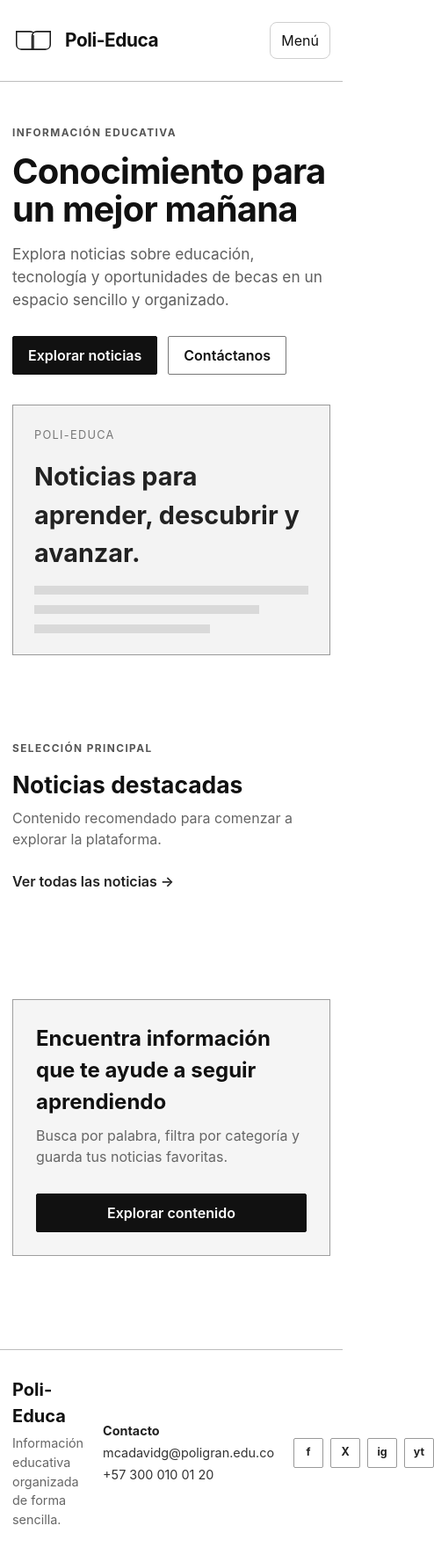
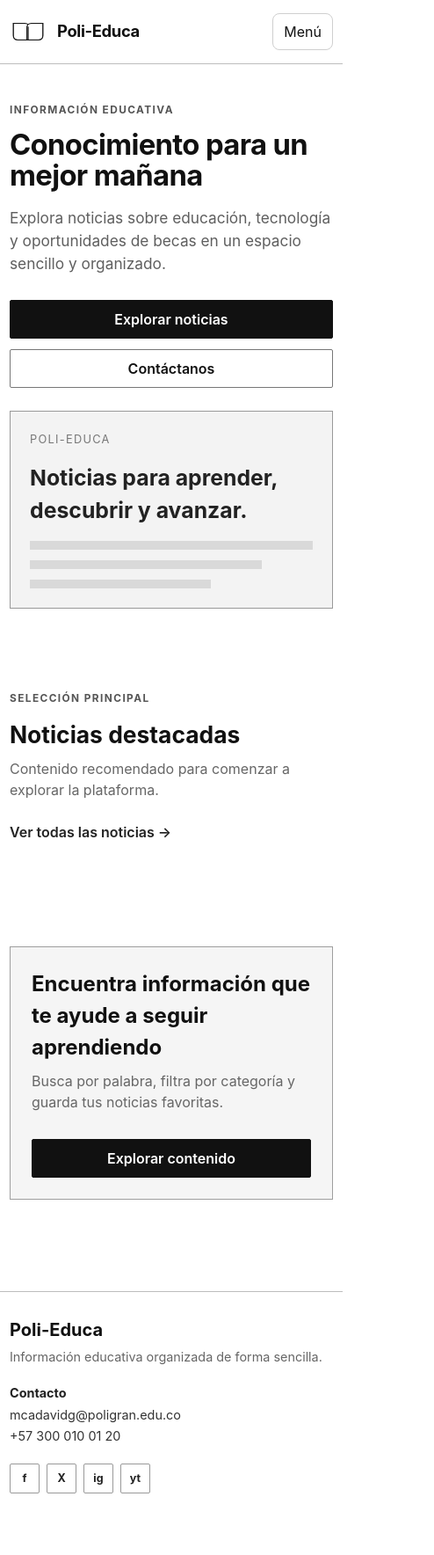
Before and after one commit to MCG1987/Poli-Educa, an Angular app: page / in a window 390 px wide. Shown: the whole page at 88% size, 494 px wide, since content can reach past the window. After the commit the page ends 1726 px from the top, so only its background shows below. Built offline with nearby package versions, Linux system fonts and the light colour scheme.

Commit message:
style: ajustar responsive y pulido visual final

```diff
--- a/src/styles.css
+++ b/src/styles.css
@@ -817,3 +817,364 @@ body {
   white-space: nowrap;
   border: 0;
 }
+
+
+/* =========================================================
+   Paso 6 - ajuste responsive y pulido visual final
+   Mantiene la estética de los mockups y corrige reglas que
+   quedaban sobrescritas por los ajustes visuales de Semana 5.
+   ========================================================= */
+
+:focus-visible {
+  outline: 2px solid #111;
+  outline-offset: 3px;
+}
+
+.article-main,
+.contact-layout > *,
+.admin-layout > *,
+.about-grid > * {
+  min-width: 0;
+}
+
+.hero h1,
+.article-main h1,
+.page-heading h1,
+.news-card h3,
+.admin-item h3 {
+  overflow-wrap: anywhere;
+}
+
+@media (max-width: 980px) {
+  .header-inner {
+    min-height: 78px;
+    gap: 18px;
+  }
+
+  .brand-logo {
+    width: 44px;
+    height: 44px;
+  }
+
+  .menu-toggle {
+    display: inline-flex;
+    align-items: center;
+    justify-content: center;
+    min-height: 42px;
+  }
+
+  .main-nav {
+    display: none;
+    position: absolute;
+    top: calc(100% + 1px);
+    left: 0;
+    right: 0;
+    z-index: 40;
+    padding: 12px 24px 18px;
+    flex-direction: column;
+    align-items: stretch;
+    gap: 2px;
+    background: #fff;
+    border-bottom: 1px solid #bdbdbd;
+  }
+
+  .main-nav.open {
+    display: flex;
+  }
+
+  .nav-link {
+    width: 100%;
+    padding: 12px 4px;
+  }
+
+  .nav-link.active::after {
+    display: none;
+  }
+
+  .hero-grid {
+    grid-template-columns: 1fr;
+    gap: 34px;
+    min-height: auto;
+    padding: 54px 0;
+  }
+
+  .hero-visual {
+    min-height: 240px;
+  }
+
+  .news-grid {
+    grid-template-columns: repeat(2, minmax(0, 1fr));
+  }
+
+  .news-tools {
+    grid-template-columns: 1fr;
+    gap: 14px;
+  }
+
+  .article-layout,
+  .contact-layout,
+  .admin-layout,
+  .about-grid {
+    grid-template-columns: 1fr;
+  }
+
+  .article-sidebar {
+    position: static;
+    top: auto;
+    border-left: 0;
+    border-top: 1px solid #bdbdbd;
+    padding: 28px 0 0;
+  }
+
+  .related-list {
+    grid-template-columns: 1fr;
+  }
+
+  .form-card,
+  .contact-panel,
+  .about-card,
+  .admin-panel {
+    padding: 24px;
+  }
+
+  .footer-inner {
+    grid-template-columns: 1fr 1fr;
+    gap: 28px;
+  }
+
+  .footer-social {
+    grid-column: 1 / -1;
+  }
+}
+
+@media (max-width: 680px) {
+  .container {
+    width: min(100% - 28px, var(--max));
+  }
+
+  .site-header {
+    position: sticky;
+    top: 0;
+  }
+
+  .header-inner {
+    min-height: 72px;
+  }
+
+  .brand-logo {
+    width: 42px;
+    height: 42px;
+  }
+
+  .brand-text strong {
+    font-size: 1.15rem;
+  }
+
+  .brand-text small {
+    display: none;
+  }
+
+  .main-nav {
+    padding-left: 14px;
+    padding-right: 14px;
+  }
+
+  .hero-grid {
+    padding: 38px 0 42px;
+    gap: 26px;
+  }
+
+  .hero h1 {
+    font-size: clamp(2.2rem, 11vw, 2.5rem);
+  }
+
+  .hero-visual {
+    min-height: 200px;
+    padding: 22px;
+  }
+
+  .hero-visual h2 {
+    font-size: 1.55rem;
+  }
+
+  .section {
+    padding: 46px 0;
+  }
+
+  .section-tight {
+    padding: 30px 0 46px;
+  }
+
+  .section-heading,
+  .page-heading-row,
+  .cta-box,
+  .news-toolbar-meta {
+    align-items: stretch;
+    flex-direction: column;
+  }
+
+  .page-heading {
+    padding: 38px 0 22px;
+  }
+
+  .page-heading .count-label {
+    white-space: normal;
+  }
+
+  .news-grid {
+    grid-template-columns: 1fr;
+  }
+
+  .news-card-actions {
+    align-items: stretch;
+    flex-direction: column;
+  }
+
+  .news-card-actions .btn,
+  .news-card-actions .btn-link,
+  .favorite-mini {
+    width: 100%;
+    text-align: center;
+  }
+
+  .filter-group {
+    display: grid;
+    grid-template-columns: 1fr 1fr;
+  }
+
+  .filter-button {
+    width: 100%;
+  }
+
+  .article-shell {
+    padding: 30px 0 48px;
+  }
+
+  .article-sidebar {
+    padding-top: 24px;
+  }
+
+  .related-item {
+    grid-template-columns: 88px 1fr;
+  }
+
+  .related-item img {
+    width: 88px;
+    height: 68px;
+  }
+
+  .form-card,
+  .contact-panel,
+  .about-card,
+  .admin-panel {
+    padding: 18px;
+  }
+
+  .field-group input,
+  .field-group select,
+  .field-group textarea {
+    font-size: 16px;
+  }
+
+  .admin-item {
+    grid-template-columns: 1fr;
+  }
+
+  .admin-actions {
+    flex-direction: row;
+  }
+
+  .admin-actions .btn {
+    flex: 1;
+  }
+
+  .cta-box {
+    padding: 24px;
+  }
+
+  .footer-inner {
+    grid-template-columns: 1fr;
+    gap: 20px;
+    padding: 28px 0;
+  }
+
+  .footer-social {
+    grid-column: auto;
+  }
+
+  .toast-container {
+    left: 14px;
+    right: 14px;
+    bottom: 14px;
+  }
+
+  .toast {
+    max-width: none;
+    width: 100%;
+  }
+}
+
+@media (max-width: 420px) {
+  .container {
+    width: min(100% - 22px, var(--max));
+  }
+
+  .hero h1 {
+    font-size: 2.05rem;
+  }
+
+  .hero-actions {
+    flex-direction: column;
+  }
+
+  .hero-actions .btn,
+  .cta-box .btn {
+    width: 100%;
+  }
+
+  .filter-group {
+    grid-template-columns: 1fr;
+  }
+
+  .news-card-topline {
+    align-items: flex-start;
+    flex-direction: column;
+  }
+
+  .pagination {
+    gap: 8px;
+  }
+
+  .pagination button {
+    width: 40px;
+    height: 40px;
+  }
+
+  .pagination span {
+    min-width: 88px;
+    font-size: .88rem;
+  }
+
+  .related-item {
+    grid-template-columns: 1fr;
+  }
+
+  .related-item img {
+    width: 100%;
+    height: auto;
+    aspect-ratio: 16 / 9;
+  }
+
+  .related-item span {
+    padding: 0 12px 14px;
+  }
+
+  .admin-actions {
+    flex-direction: column;
+  }
+
+  .social-row,
+  .footer-social {
+    flex-wrap: wrap;
+  }
+}
```
